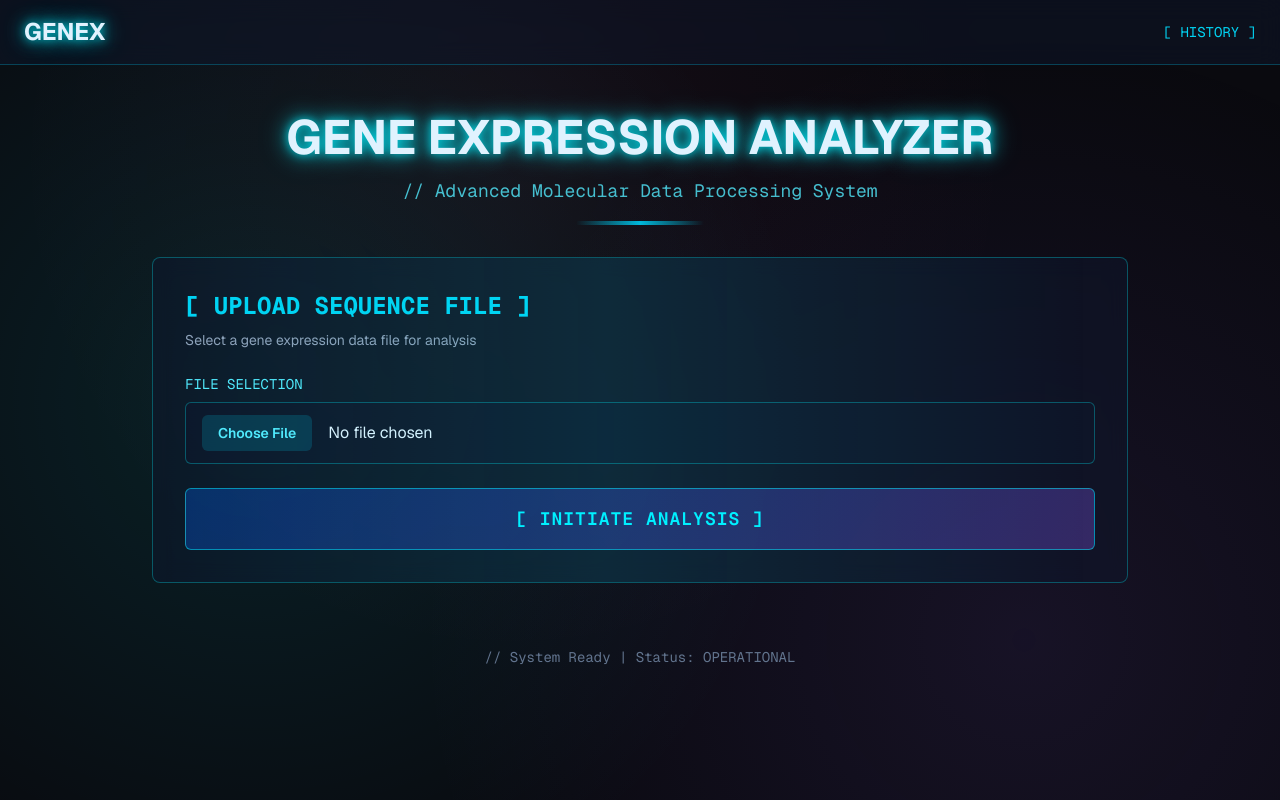
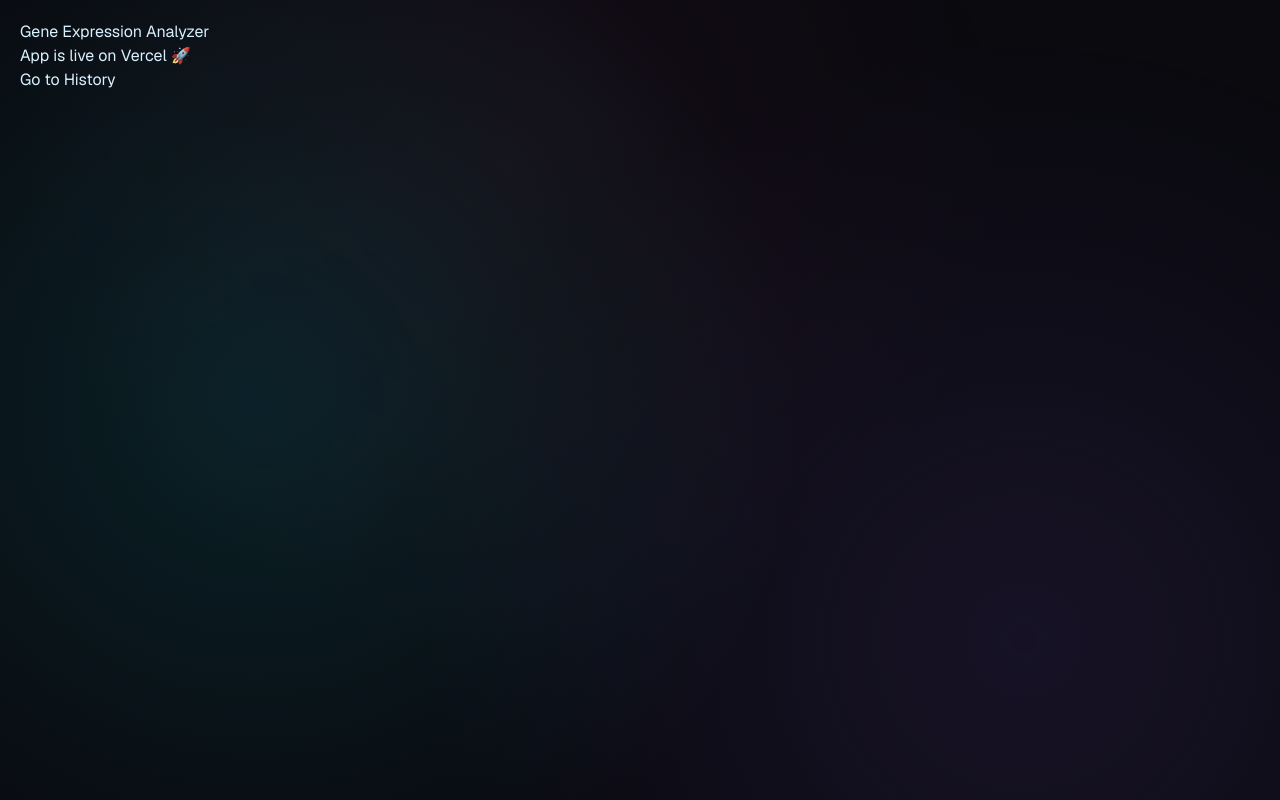
Before and after one commit to biodev-anjali/gene-expression-data-analysis, a Next.js app in the folder gene-expression-app/: page / in a window 1280 px wide. Built offline with nearby package versions, Linux system fonts and the light colour scheme.

Commit message:
Simplify home page to basic deployment confirmation

```diff
--- a/gene-expression-app/src/app/page.tsx
+++ b/gene-expression-app/src/app/page.tsx
@@ -1,178 +1,11 @@
-"use client"
-import { useState } from "react"
 import Link from "next/link"
 
 export default function Home() {
-  const [msg, setMsg] = useState("")
-  const [res, setRes] = useState<any>(null)
-  const [loading, setLoading] = useState(false)
-
-  async function submit(e: React.FormEvent<HTMLFormElement>) {
-    e.preventDefault()
-    setLoading(true)
-    setMsg("")
-
-    const formData = new FormData(e.target as HTMLFormElement)
-
-    try {
-      const r = await fetch("/api/analyze", {
-        method: "POST",
-        body: formData,
-      })
-      const d = await r.json()
-
-      setMsg(d.alreadyAnalyzed
-        ? "⚠️ Sample already analyzed. Showing previous result."
-        : "✅ New analysis completed."
-      )
-      setRes(d.data)
-    } catch (error) {
-      setMsg("❌ Error analyzing file. Please try again.")
-    } finally {
-      setLoading(false)
-    }
-  }
-
   return (
-    <div className="min-h-screen relative z-10">
-      {/* Navigation */}
-      <nav className="border-b border-cyan-500/30 bg-slate-900/50 backdrop-blur-md sticky top-0 z-50">
-        <div className="max-w-7xl mx-auto px-6 py-4 flex justify-between items-center">
-          <h1 className="text-2xl font-bold glow-text">GENEX</h1>
-          <Link
-            href="/history"
-            className="text-cyan-400 hover:text-cyan-300 transition-colors font-mono text-sm"
-          >
-            [ HISTORY ]
-          </Link>
-        </div>
-      </nav>
-
-      <main className="max-w-5xl mx-auto px-6 py-12 space-y-8">
-        {/* Header */}
-        <div className="text-center space-y-4">
-          <h1 className="text-5xl font-bold glow-text">
-            GENE EXPRESSION ANALYZER
-          </h1>
-          <p className="text-cyan-300/80 font-mono text-lg">
-            // Advanced Molecular Data Processing System
-          </p>
-          <div className="h-1 w-32 mx-auto bg-gradient-to-r from-transparent via-cyan-500 to-transparent"></div>
-        </div>
-
-        {/* Upload Section */}
-        <div className="scifi-card rounded-lg p-8 space-y-6">
-          <div className="space-y-2">
-            <h2 className="text-2xl font-bold text-cyan-400 font-mono">
-              [ UPLOAD SEQUENCE FILE ]
-            </h2>
-            <p className="text-slate-400 text-sm">
-              Select a gene expression data file for analysis
-            </p>
-          </div>
-
-          <form onSubmit={submit} className="space-y-6">
-            <div className="space-y-2">
-              <label className="block text-sm text-cyan-300 font-mono">
-                FILE SELECTION
-              </label>
-              <input
-                type="file"
-                name="file"
-                required
-                className="scifi-input w-full rounded-md file:mr-4 file:py-2 file:px-4 file:rounded-md file:border-0 file:text-sm file:font-semibold file:bg-cyan-500/20 file:text-cyan-300 file:cursor-pointer hover:file:bg-cyan-500/30 file:transition-colors"
-              />
-            </div>
-
-            <button
-              type="submit"
-              disabled={loading}
-              className="scifi-button w-full py-4 rounded-md font-mono text-lg disabled:opacity-50 disabled:cursor-not-allowed"
-            >
-              {loading ? "[ PROCESSING... ]" : "[ INITIATE ANALYSIS ]"}
-            </button>
-          </form>
-        </div>
-
-        {/* Status Message */}
-        {msg && (
-          <div className={`scifi-card rounded-lg p-4 border-l-4 ${
-            msg.includes("✅") ? "border-green-500" :
-            msg.includes("⚠️") ? "border-yellow-500" :
-            "border-red-500"
-          }`}>
-            <p className="text-sm font-mono">{msg}</p>
-          </div>
-        )}
-
-        {/* Results Display */}
-        {res && (
-          <div className="scifi-card rounded-lg p-8 space-y-6 animate-fade-in">
-            <div className="flex items-center justify-between border-b border-cyan-500/30 pb-4">
-              <h2 className="text-2xl font-bold text-cyan-400 font-mono">
-                [ ANALYSIS RESULTS ]
-              </h2>
-              <div className="h-2 w-2 bg-cyan-500 rounded-full animate-pulse"></div>
-            </div>
-
-            <div className="stats-grid">
-              <div className="stat-card">
-                <div className="data-point flex-col items-start">
-                  <span className="data-label mb-2">FILE NAME</span>
-                  <span className="data-value text-lg break-all">{res.fileName || "Unknown"}</span>
-                </div>
-              </div>
-
-              <div className="stat-card">
-                <div className="data-point flex-col items-start">
-                  <span className="data-label mb-2">GENE COUNT</span>
-                  <span className="data-value text-3xl">{res.genes.toLocaleString()}</span>
-                </div>
-              </div>
-
-              <div className="stat-card">
-                <div className="data-point flex-col items-start">
-                  <span className="data-label mb-2">SAMPLE COUNT</span>
-                  <span className="data-value text-3xl">{res.samples.toLocaleString()}</span>
-                </div>
-              </div>
-
-              <div className="stat-card">
-                <div className="data-point flex-col items-start">
-                  <span className="data-label mb-2">MEAN EXPRESSION</span>
-                  <span className="data-value text-3xl">{res.meanExpr?.toFixed(2) || "N/A"}</span>
-                </div>
-              </div>
-            </div>
-
-            <div className="scifi-card rounded-md p-4 bg-slate-900/50">
-              <div className="space-y-3">
-                <div className="data-point">
-                  <span className="data-label">ANALYSIS ID</span>
-                  <span className="data-value text-xs font-mono">{res.id}</span>
-                </div>
-                <div className="data-point">
-                  <span className="data-label">TIMESTAMP</span>
-                  <span className="data-value text-xs font-mono">
-                    {new Date(res.createdAt).toLocaleString()}
-                  </span>
-                </div>
-                <div className="data-point">
-                  <span className="data-label">FILE HASH</span>
-                  <span className="data-value text-xs font-mono break-all">
-                    {res.fileHash.substring(0, 32)}...
-                  </span>
-                </div>
-              </div>
-            </div>
-          </div>
-        )}
-
-        {/* Footer Info */}
-        <div className="text-center text-slate-500 text-sm font-mono pt-8">
-          <p>// System Ready | Status: OPERATIONAL</p>
-        </div>
-      </main>
-    </div>
+    <main style={{ padding: 20 }}>
+      <h1>Gene Expression Analyzer</h1>
+      <p>App is live on Vercel 🚀</p>
+      <Link href="/history">Go to History</Link>
+    </main>
   )
 }
```
